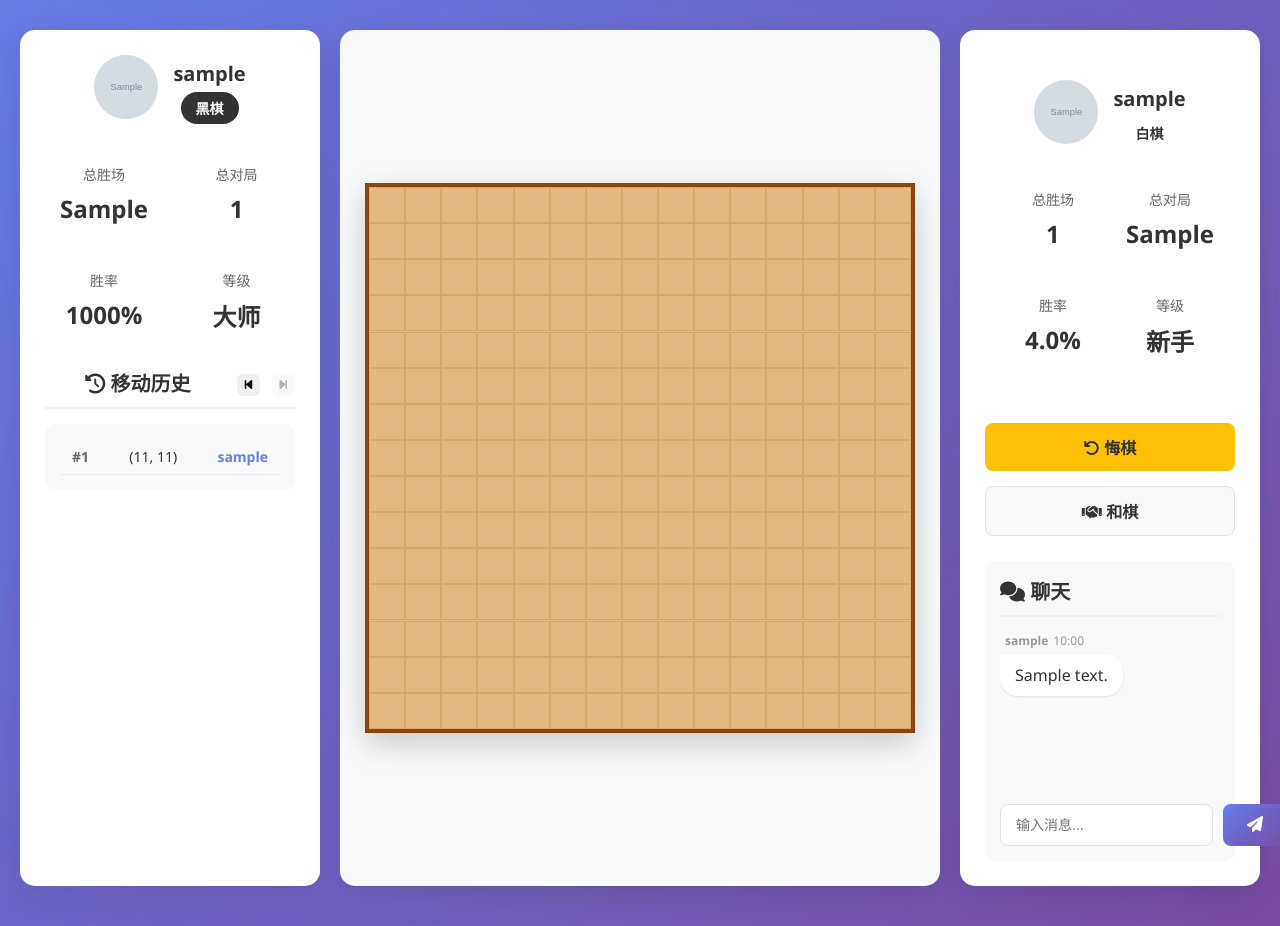
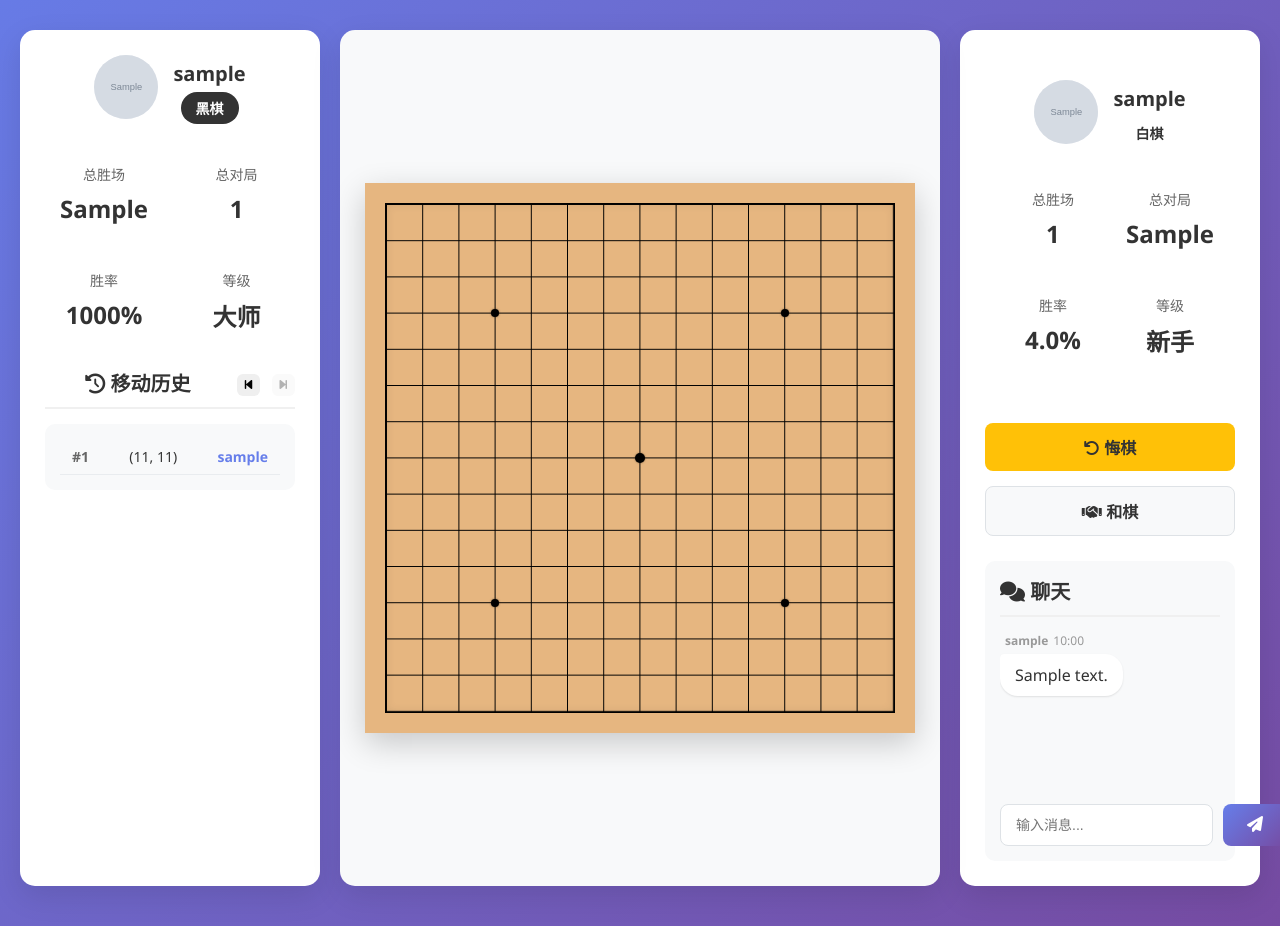
Before and after one commit to FWLogic/Gomoku-site, a Django app: template templates/game/room.html in a window 1280 px wide. Shown: the part 137-1063 px from the top of the page. Run offline with Django 5.2, Linux system fonts and the light colour scheme; the template is opened without the code that fills it: most values are stand-ins (such as "Sample title", 1, 10 or a date in 2020); grey boxes marked "Sample" are stand-in pictures.

Commit message:
棋盘改版

```diff
--- a/static/css/room.css
+++ b/static/css/room.css
@@ -86,22 +86,32 @@
 }
 
 .board {
-    display: grid;
-    grid-template-columns: repeat(15, 1fr);
-    grid-template-rows: repeat(15, 1fr);
-    gap: 0;
-    /* Use a responsive layout but ensure it never overflows its container */
+    position: relative;
     width: 100%;
-    max-width: 700px;
-    margin: 0 auto; /* center and rely on container padding for breathing room */
-    box-sizing: border-box; /* include border in width calculations */
-    aspect-ratio: 1 / 1; /* keep square */
+    max-width: 740px; /* 扩大棋盘区域 */
+    margin: 0 auto;
+    box-sizing: border-box;
+    aspect-ratio: 1 / 1;
     background: #e6b680;
-    border: 4px solid #8b4513;
-    position: relative;
     box-shadow: 0 10px 30px rgba(0, 0, 0, 0.2);
-    flex: 0 0 auto; /* don't let flex container shrink the board */
-    overflow: hidden;
+    flex: 0 0 auto;
+}
+
+.board-inner {
+    position: absolute;
+    top: 20px;
+    left: 20px;
+    right: 20px;
+    bottom: 20px;
+    background-image:
+        linear-gradient(to right, #000 1px, transparent 1px),
+        linear-gradient(to bottom, #000 1px, transparent 1px);
+    background-size: calc((100% - 1px) / 14) calc((100% - 1px) / 14); /* 调整网格尺寸确保边缘线完整显示 */
+    background-position: 0 0;
+    /* 添加外部边框确保边缘线可见 */
+    border: 1px solid #000;
+    /* 添加轻微的内阴影增强立体感 */
+    box-shadow: inset 0 0 10px rgba(0, 0, 0, 0.1);
 }
 
 /* board bottom: move history under the board */
@@ -113,15 +123,15 @@
 }
 
 .cell {
-    position: relative;
-    border: 1px solid #d4a76a;
+    /* 相对于网格容器定位 */
+    position: absolute;
+    width: 20px;
+    height: 20px;
+    transform: translate(-50%, -50%);
     cursor: pointer;
-    transition: background 0.2s;
-    overflow: hidden; /* prevent piece visuals from overflowing the cell */
-}
-
-.cell:hover {
-    background: rgba(255, 255, 255, 0.1);
+    z-index: 2;
+    /* 创建层叠上下文 */
+    isolation: isolate;
 }
 
 .cell::before {
@@ -130,23 +140,22 @@
     top: 50%;
     left: 50%;
     transform: translate(-50%, -50%);
-    /* make piece size relative to cell: use percentage so it scales with cell size */
-    width: 70%;
-    height: 70%;
-    max-width: 36px; /* cap max size for large screens */
+    width: 80%;
+    height: 80%;
+    max-width: 36px;
     max-height: 36px;
-    min-width: 10px; /* ensure visibility on very small cells */
-    min-height: 10px;
+    min-width: 12px;
+    min-height: 12px;
     background: transparent;
     border-radius: 50%;
     transition: all 0.3s ease;
+    z-index: 1;
 }
 
 /* If JS computes --cell-size and sets it on the board, use that to size pieces exactly */
 .board .cell::before {
-    /* override percent sizing when --cell-size is available; var fallback keeps percent before JS */
-    width: calc(var(--cell-size) * var(--piece-ratio, 0.7));
-    height: calc(var(--cell-size) * var(--piece-ratio, 0.7));
+    width: calc(var(--cell-size) * var(--piece-ratio, 0.8));
+    height: calc(var(--cell-size) * var(--piece-ratio, 0.8));
     max-width: calc(min(var(--cell-size), 36px));
     max-height: calc(min(var(--cell-size), 36px));
 }
@@ -154,11 +163,13 @@
 .cell.black::before {
     background: radial-gradient(circle at 30% 30%, #666, #000);
     box-shadow: 0 3px 6px rgba(0, 0, 0, 0.3);
+    z-index: 3;
 }
 
 .cell.white::before {
     background: radial-gradient(circle at 30% 30%, #fff, #ccc);
     box-shadow: 0 3px 6px rgba(0, 0, 0, 0.2);
+    z-index: 3;
 }
 
 /* 新落下的棋子动画效果 */
@@ -167,8 +178,25 @@
     animation: pieceAppear 0.4s ease-out;
 }
 
-.cell.last-move::after {
-    content: '';
+.star-point {
+    position: absolute;
+    top: 50%;
+    left: 50%;
+    transform: translate(-50%, -50%);
+    width: 8px;
+    height: 8px;
+    background: #000;
+    border-radius: 50%;
+    z-index: 1;
+    box-shadow: 0 0 2px rgba(0, 0, 0, 0.5);
+}
+
+.star-point.center-star {
+    width: 10px;
+    height: 10px;
+}
+
+.last-move-dot {
     position: absolute;
     top: 50%;
     left: 50%;
@@ -180,6 +208,8 @@
     max-height: 12px;
     background: red;
     border-radius: 50%;
+    z-index: 10; /* 确保红点显示在棋子上方 */
+    pointer-events: none; /* 确保红点不影响点击事件 */
 }
 
 
--- a/static/js/room.js
+++ b/static/js/room.js
@@ -55,8 +55,8 @@ class GomokuGame {
 
     initBoard() {
         const boardElement = document.getElementById('chessboard');
-        boardElement.innerHTML = '';
-        boardElement.style.gridTemplateColumns = `repeat(${this.boardSize}, 1fr)`;
+        boardElement.innerHTML = '<div class="board-inner"></div>';
+        const boardInner = boardElement.querySelector('.board-inner');
 
         // 初始化棋盘数据数组
         this.board = [];
@@ -67,7 +67,30 @@ class GomokuGame {
             }
         }
 
-        // 创建棋盘网格
+        // 定义五子棋星位点坐标（15路棋盘）- 天元和四颗小星
+        const starPoints = [
+            [7, 7],   // 天元（中心点）
+            [3, 3], [3, 11],  // 左上和右上小星
+            [11, 3], [11, 11] // 左下和右下小星
+        ];
+
+        // 创建星位点标记
+        starPoints.forEach(([row, col]) => {
+            const starPoint = document.createElement('div');
+            starPoint.className = row === 7 && col === 7 ? 'star-point center-star' : 'star-point';
+            starPoint.dataset.row = row;
+            starPoint.dataset.col = col;
+
+            // 计算星位点位置（相对于内部网格区域）
+            const left = (col * 100) / (this.boardSize - 1);
+            const top = (row * 100) / (this.boardSize - 1);
+            starPoint.style.left = `${left}%`;
+            starPoint.style.top = `${top}%`;
+
+            boardInner.appendChild(starPoint);
+        });
+
+        // 创建棋盘交叉点
         for (let row = 0; row < this.boardSize; row++) {
             for (let col = 0; col < this.boardSize; col++) {
                 const cell = document.createElement('div');
@@ -75,14 +98,19 @@ class GomokuGame {
                 cell.dataset.row = row;
                 cell.dataset.col = col;
 
+                // 计算交叉点位置（相对于内部网格区域）
+                const left = (col * 100) / (this.boardSize - 1);
+                const top = (row * 100) / (this.boardSize - 1);
+                cell.style.left = `${left}%`;
+                cell.style.top = `${top}%`;
+
                 cell.addEventListener('click', () => this.handleCellClick(row, col));
-                boardElement.appendChild(cell);
-            }
-        }
-
-        // 确保格子为正方形：计算基于棋盘可见宽度的高度，并应用到每个 cell（作为兼容性 fallback）
+                boardInner.appendChild(cell);
+            }
+        }
+
+        // 计算单元格大小用于棋子定位
         this.resizeCells();
-        // 在窗口尺寸变化时重新计算（节流可在需要时加入）
         if (!this._resizeListenerAdded) {
             window.addEventListener('resize', () => this.resizeCells());
             this._resizeListenerAdded = true;
@@ -96,19 +124,12 @@ class GomokuGame {
             if (!boardElement) return;
             // 使用实际渲染宽度来计算单格尺寸
             const rect = boardElement.getBoundingClientRect();
-            const availableWidth = rect.width;
-            const cellSize = Math.floor(availableWidth / this.boardSize);
+            const availableWidth = rect.width - 40; // 减去左右padding (20px * 2)
+            const cellSize = Math.floor(availableWidth / (this.boardSize - 1));
             if (!cellSize || cellSize <= 0) return;
             // Expose exact cell pixel size as a CSS variable for precise piece sizing.
             // This allows CSS to compute piece dimensions: --cell-size (e.g. '32px').
             boardElement.style.setProperty('--cell-size', `${cellSize}px`);
-
-            // Keep per-cell inline height as a fallback for older browsers/layout edge cases.
-            const cells = boardElement.querySelectorAll('.cell');
-            cells.forEach(c => {
-                c.style.height = `${cellSize}px`;
-                c.style.lineHeight = `${cellSize}px`;
-            });
         } catch (e) {
             // 忽略计算错误
             // console.error('resizeCells error', e);
@@ -444,6 +465,12 @@ class GomokuGame {
 
             cell.classList.remove('black', 'white', 'last-move', 'piece-new');
 
+            // 移除之前可能添加的红点元素
+            const existingDot = cell.querySelector('.last-move-dot');
+            if (existingDot) {
+                existingDot.remove();
+            }
+
             if (value === 1) { // 黑棋
                 cell.classList.add('black');
                 // 如果之前没有棋子，现在有了，说明是新落子，添加动画
@@ -462,9 +489,14 @@ class GomokuGame {
                 }
             }
 
-            // 在添加棋子的同时，如果是最新落子位置，立即添加红点标记
+            // 在添加棋子的同时，如果是最新落子位置，添加红点标记
             if (this.lastMove && row === this.lastMove.row && col === this.lastMove.col) {
                 cell.classList.add('last-move');
+                // 添加红点元素以确保它显示在棋子上方
+                const dot = document.createElement('div');
+                dot.className = 'last-move-dot';
+                // 确保红点添加到cell的末尾，这样它会在最上层
+                cell.appendChild(dot);
             }
         });
     }
--- a/templates/game/lobby.html
+++ b/templates/game/lobby.html
@@ -83,7 +83,7 @@
             </div>
 
             <div class="room-list card">
-                <h3 class="section-title"><i class="fas fa-users"></i> 可加入的房间</h3>
+                <h3 class="section-title"><i class="fas fa-users"></i> 加入房间</h3>
                 {% for room in available_rooms %}
                 <div class="room-item">
                     <div class="room-header">
@@ -139,7 +139,7 @@
             </div>
 
             <div class="friend-list card">
-                <h3 class="section-title"><i class="fas fa-user-friends"></i> 好友对战记录</h3>
+                <h3 class="section-title"><i class="fas fa-user-friends"></i> 对战记录</h3>
                 {% for friend in friends %}
                 <div class="friend-item" onclick="window.location.href='{% url 'player_profile' friend.player.id %}'">
                     <div class="friend-avatar">
--- a/templates/game/room.html
+++ b/templates/game/room.html
@@ -177,7 +177,9 @@
 
             <!-- 棋盘区域 -->
             <div class="board-container card">
-                <div id="chessboard" class="board"></div>
+                <div id="chessboard" class="board">
+                    <div class="board-inner"></div>
+                </div>
             </div>
 
             <!-- 当前玩家信息和控制面板 -->
```
Also changed, not shown: account/migrations/0001_initial.py, game/migrations/0001_initial.py, game/migrations/0002_player_avatar_player_bio.py (deleted), game/migrations/0003_gomokuroom_finished_at.py (deleted).
